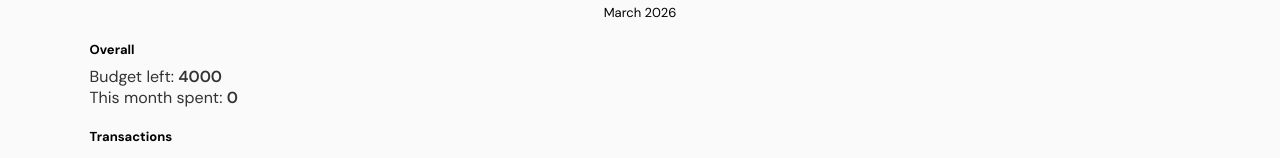
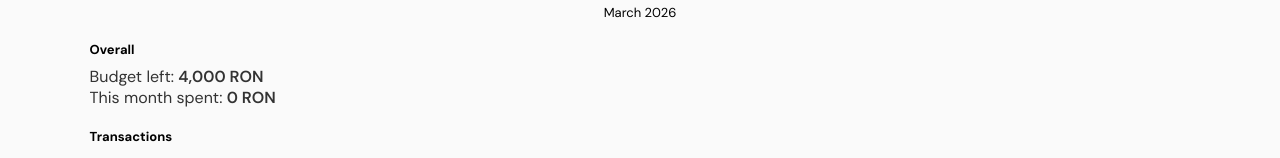
Before and after one commit to mirelalexy/blossom, a React (Vite) app in the folder frontend/: page /transactions in a window 1280 px wide. Shown: the part 197-355 px from the top of the page. Built offline with nearby package versions, Linux system fonts and the light colour scheme.

Commit message:
refactor(transactions): use formatCurrency helper in overall summary

```diff
--- a/frontend/src/pages/Transactions.jsx
+++ b/frontend/src/pages/Transactions.jsx
@@ -6,11 +6,13 @@ import { useTransactions } from "../store/TransactionStore"
 import { useNavigate } from "react-router-dom"
 
 import { getNextRecurringDate } from "../utils/recurringUtils"
+import { formatCurrency } from "../utils/currencyUtils"
 
 import "../styles/pages/Transactions.css"
 import Icon from "../components/ui/Icon"
 
 const monthlyBudget = 4000;
+const currency = "RON"
 
 function Transactions() {
     const navigate = useNavigate()
@@ -84,8 +86,8 @@ function Transactions() {
 
                 <Section title="Overall" className="transactions-overall">
                     <div>
-                        <p>Budget left: <span>{budgetLeft}</span></p>
-                        <p>This month spent: <span>{expenses}</span></p>
+                        <p>Budget left: <span>{formatCurrency(budgetLeft, currency)}</span></p>
+                        <p>This month spent: <span>{formatCurrency(expenses, currency)}</span></p>
                     </div>
                 </Section>
 
--- /dev/null
+++ b/frontend/src/utils/currencyUtils.js
@@ -0,0 +1,3 @@
+export function formatCurrency(amount, currencySymbol) {
+    return `${amount.toLocaleString()} ${currencySymbol}`
+}
```
